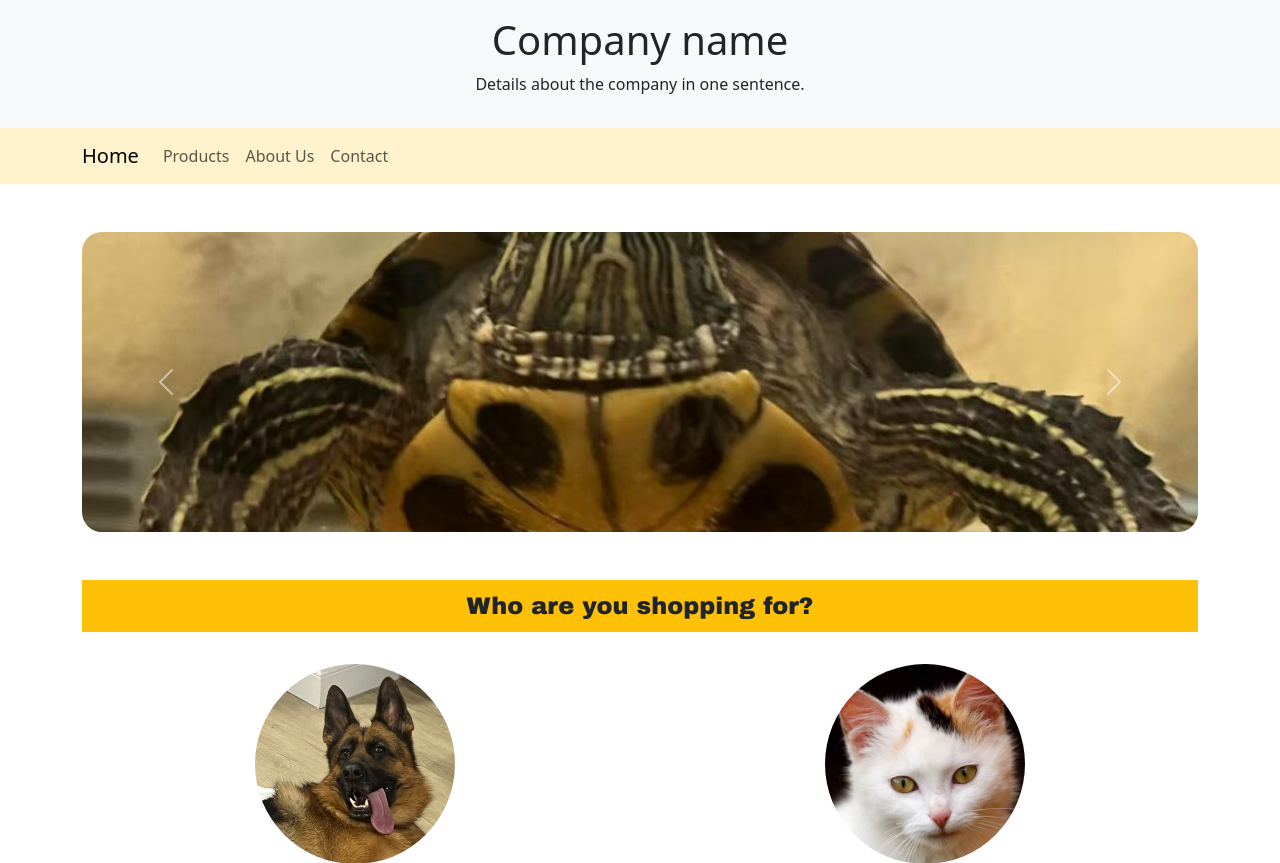
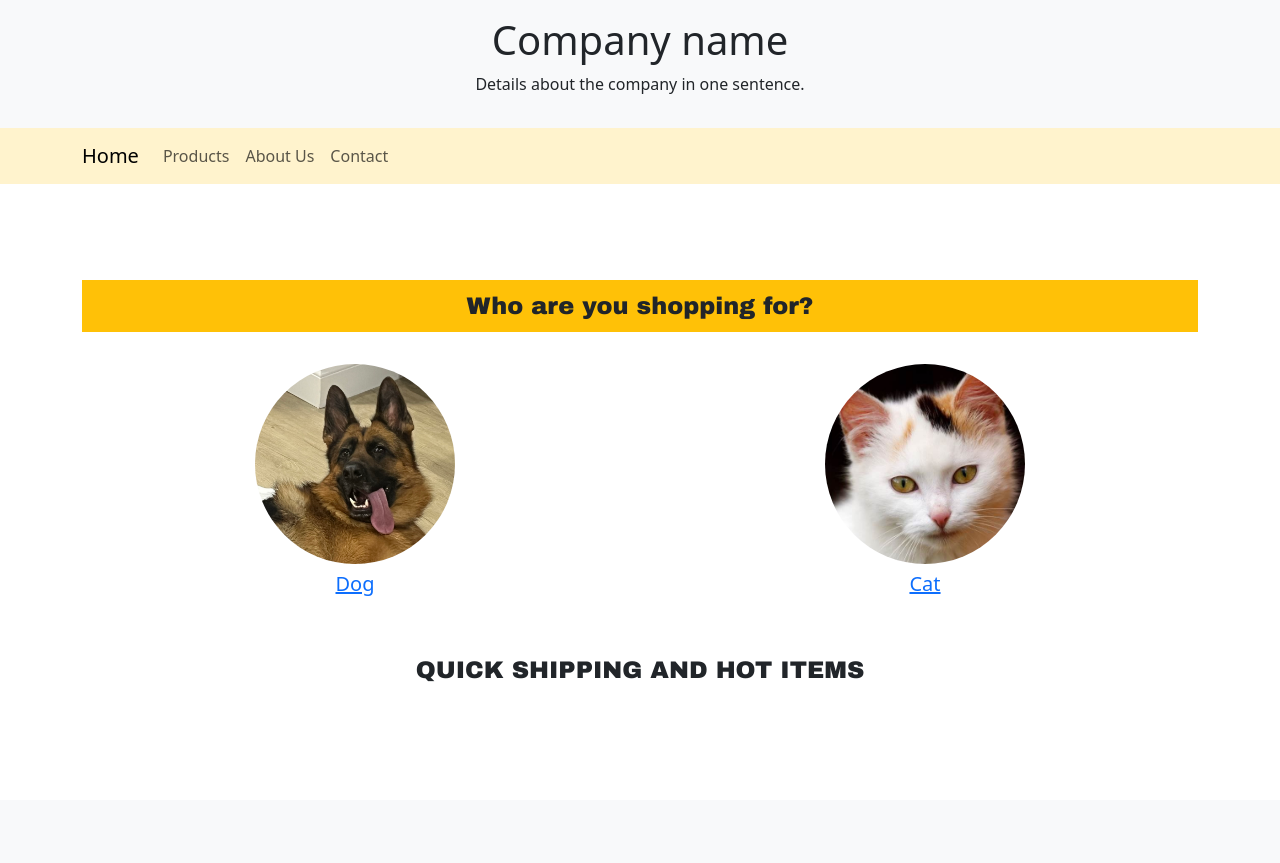
Before and after one commit to Nanofication/PengWeb, a Flask app: template app/templates/index.html in a window 1280 px wide. Shown: the top 863 px of the page. After the commit the page ends 682 px from the top, so only its background shows below. Run offline with Flask 3, Linux system fonts and the light colour scheme; the template is opened without the code that fills it, so the values that code supplies are empty.

Commit message:
CHange slide pages into for loop

```diff
--- a/app/templates/index.html
+++ b/app/templates/index.html
@@ -5,18 +5,15 @@
 <div class="container my-5">
 
   <!-- Carousel Section -->
-  <div id="carouselExample" class="carousel slide mb-5">
-    <div class="carousel-inner">
-      <div class="carousel-item active">
-        <img src="{{ url_for('static', filename='images/slide1.jpg') }}" class="d-block w-100 hero-img" height="300" alt="Slide 1">
+<div id="carouselExample" class="carousel slide mb-5" data-bs-ride="carousel">
+  <div class="carousel-inner">
+    {% for image in carousel_images %}
+      <div class="carousel-item {% if loop.first %}active{% endif %}">
+        <img src="{{ url_for('static', filename=image) }}" class="d-block w-100 hero-img" height="300" alt="Slide {{ loop.index }}">
       </div>
-      <div class="carousel-item">
-        <img src="{{ url_for('static', filename='images/testimg2.jpg') }}" class="d-block w-100 hero-img" height="300" alt="Slide 2">
-      </div>
-      <div class="carousel-item">
-        <img src="{{ url_for('static', filename='images/slide3.jpg') }}" class="d-block w-100 hero-img" height="300" alt="Slide 3">
-      </div>
-    </div>
+    {% endfor %}
+  </div>
+
     <button class="carousel-control-prev" type="button" data-bs-target="#carouselExample" data-bs-slide="prev">
       <span class="carousel-control-prev-icon"></span>
     </button>
```
Also changed, not shown: app/controllers/home_controller.py (+10 -1 lines).
